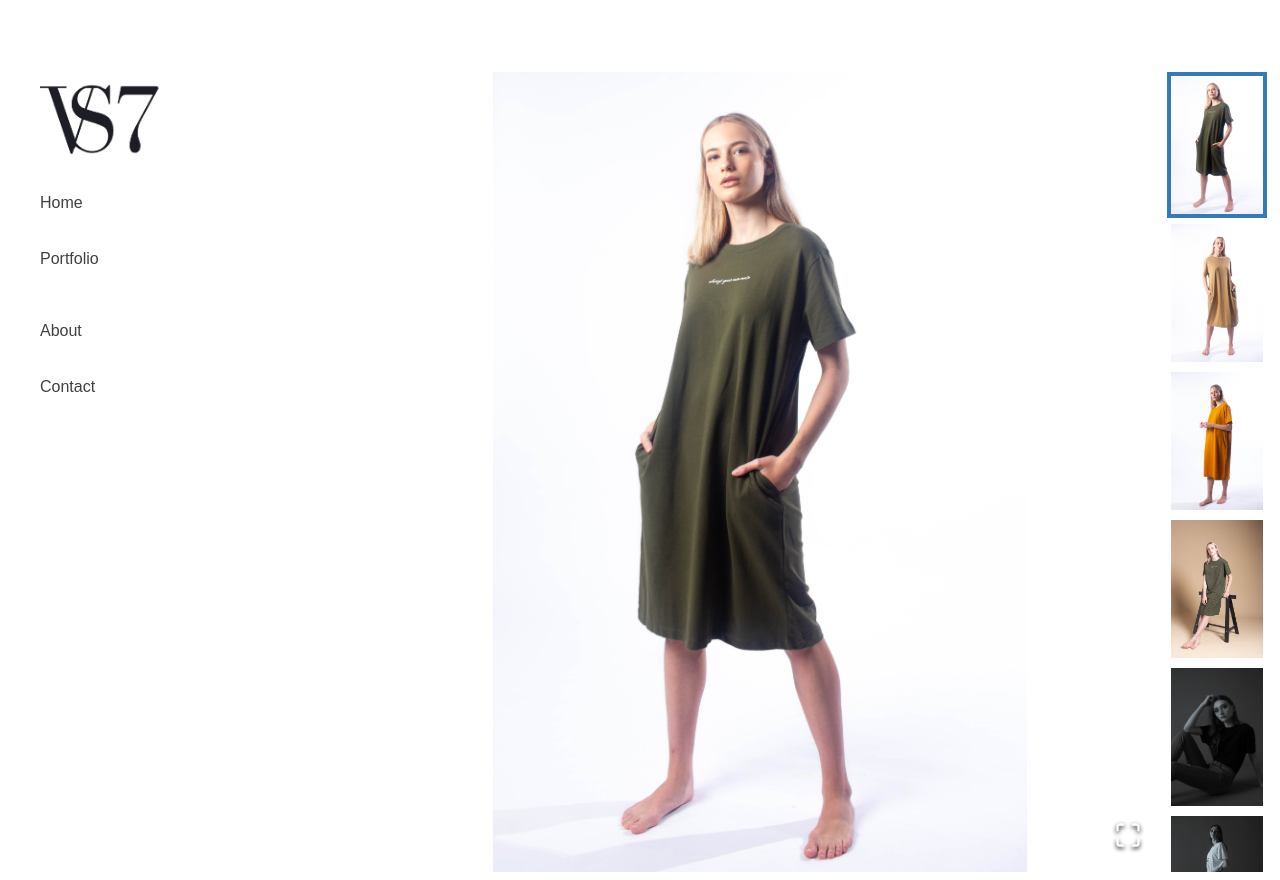
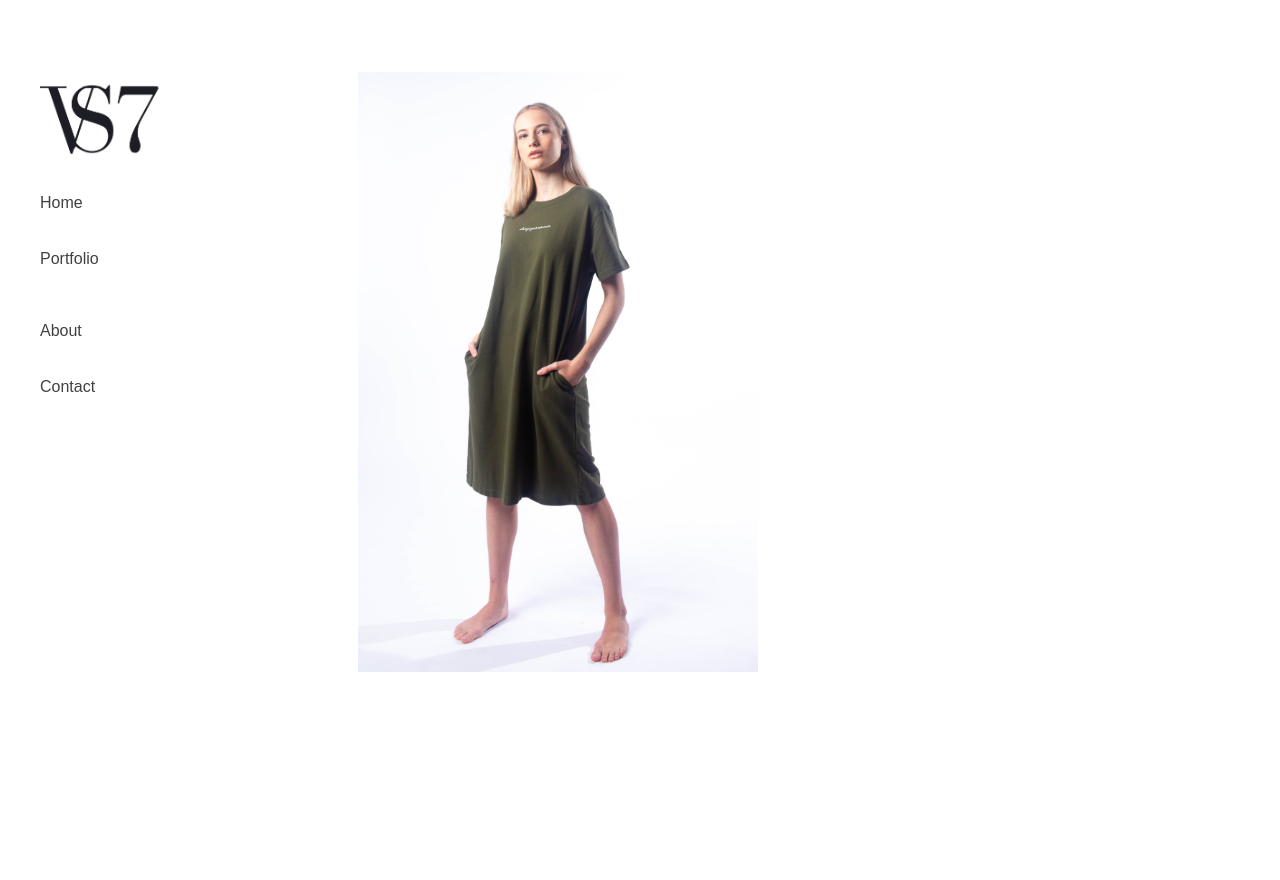
Before and after one commit to svadali2/soumitris-portfolio-website, a React app: page /fashion in a window 1280 px wide. After the commit the page ends 800 px from the top, so only its background shows below. Built offline with nearby package versions, Linux system fonts and the light colour scheme.

Commit message:
images scaled to constant height with transitions

```diff
--- a/src/components/App.js
+++ b/src/components/App.js
@@ -3,7 +3,6 @@ import '../styles/App.css';
 import { BrowserRouter as Router, Route, Switch } from "react-router-dom";
 import { makeStyles } from '@material-ui/core/styles';
 import { originalImages, productImages, portraitImages, fashionImages } from '../utilities/constants.js';
-import portrait22 from '../../photos/portrait/portrait22.jpg';
 import Pictureviewer from './Pictureviewer';
 import Navigationbar from './Navigationbar';
 import About from './About';
--- a/src/components/Pictureviewer.js
+++ b/src/components/Pictureviewer.js
@@ -1,50 +1,33 @@
 import React from 'react';
-import ImageGallery from 'react-image-gallery';
 import '../styles/Pictureviewer.css';
 
 class Pictureviewer extends React.Component {
   constructor(props) {
     super(props);
     this.state = {
-      showIndex: false,
-      showBullets: false,
-      infinite: true,
-      showThumbnails: true,
-      showFullscreenButton: true,
-      showGalleryFullscreenButton: true,
-      showPlayButton: false,
-      showGalleryPlayButton: true,
-      showNav: false,
-      isRTL: false,
-      slideDuration: 750,
-      slideInterval: 4000,
-      slideOnThumbnailOver: false,
-      autoPlay: this.props.autoPlay,
-      thumbnailPosition: 'right',
-      showVideo: {}
+      activeIndex: 0
     }
+
+  }
+
+  updateIndex = () => {
+    const { activeIndex } = this.state;
+    const { images } = this.props;
+    this.setState( { activeIndex: activeIndex + 1 === images.length ? 0 : activeIndex + 1 } );
   }
 
   render() {
+    const { images } = this.props;
+    const { activeIndex } = this.state;
     return (
-            <ImageGallery
-              ref={i => this._imageGallery = i}
-              items={this.props.images}
-              lazyLoad={false}
-              infinite={this.state.infinite}
-              showBullets={this.state.showBullets}
-              showFullscreenButton={this.state.showFullscreenButton && this.state.showGalleryFullscreenButton}
-              showPlayButton={this.state.showPlayButton && this.state.showGalleryPlayButton}
-              showThumbnails={this.state.showThumbnails}
-              showIndex={this.state.showIndex}
-              showNav={this.state.showNav}
-              isRTL={this.state.isRTL}
-              thumbnailPosition={this.state.thumbnailPosition}
-              slideDuration={parseInt(this.state.slideDuration)}
-              slideInterval={parseInt(this.state.slideInterval)}
-              slideOnThumbnailOver={this.state.slideOnThumbnailOver}
-              autoPlay={this.state.autoPlay}
-            />
+            <div className={"container"}>
+              {
+              images.map((image, index) => {
+                return <img className={"image"+(activeIndex !== index ? " hidden" : "")} src={images[index]} alt="" onClick={this.updateIndex}/>
+              })
+              }
+
+            </div>
     );
   }
 }
--- a/src/styles/Pictureviewer.css
+++ b/src/styles/Pictureviewer.css
@@ -1 +1,15 @@
-@import "~react-image-gallery/styles/css/image-gallery.css";
+.container {
+    width: inherit;
+    height: inherit;
+}
+
+.image {
+    position: absolute;
+    animation: fade 3s infinite;
+    width: auto;
+    height: 37.5rem;
+}
+
+.hidden {
+    visibility: hidden;
+}
--- a/src/utilities/constants.js
+++ b/src/utilities/constants.js
@@ -1,17 +1,11 @@
 import portrait1 from '../../photos/portrait/portrait1.jpg';
-import portrait2 from '../../photos/portrait/portrait2.jpg';
 import portrait3 from '../../photos/portrait/portrait3.jpg';
 import portrait4 from '../../photos/portrait/portrait4.jpg';
 import portrait5 from '../../photos/portrait/portrait5.jpg';
-import portrait6 from '../../photos/portrait/portrait6.jpg';
-import portrait7 from '../../photos/portrait/portrait7.jpg';
 import portrait8 from '../../photos/portrait/portrait8.jpg';
 import portrait9 from '../../photos/portrait/portrait9.jpg';
 import portrait10 from '../../photos/portrait/portrait10.jpg';
-import portrait11 from '../../photos/portrait/portrait11.jpg';
 import portrait12 from '../../photos/portrait/portrait12.jpg';
-import portrait13 from '../../photos/portrait/portrait13.jpg';
-import portrait14 from '../../photos/portrait/portrait14.jpg';
 import portrait15 from '../../photos/portrait/portrait15.jpg';
 import portrait16 from '../../photos/portrait/portrait16.jpg';
 import portrait17 from '../../photos/portrait/portrait17.jpg';
@@ -23,134 +17,46 @@ import portrait23 from '../../photos/portrait/portrait23.jpg';
 
 import product1 from '../../photos/product/product1.jpg';
 import product2 from '../../photos/product/product2.jpg';
-import product3 from '../../photos/product/product3.jpg';
 import product4 from '../../photos/product/product4.jpg';
 import product5 from '../../photos/product/product5.jpg';
 import product6 from '../../photos/product/product6.jpg';
 import product7 from '../../photos/product/product7.jpg';
 
 export const originalImages = [
-  {
-    original: portrait22,
-    thumbnail: portrait22,
-  },
-  {
-    original: product1,
-    thumbnail: product1,
-  },
-  {
-    original: portrait1,
-    thumbnail: portrait1,
-  },
-  {
-    original: portrait15,
-    thumbnail: portrait15
-  },
-  {
-    original: product5,
-    thumbnail: product5,
-  },
+  portrait22,
+  product1,
+  portrait1,
+  portrait15,
+  product5
 ];
 
 export const productImages = [
-  {
-    original: product1,
-    thumbnail: product1,
-  },
-  {
-    original: product2,
-    thumbnail: product2,
-  },
-  {
-    original: product4,
-    thumbnail: product4,
-    imageSet: [
-          {
-            srcSet: product4,
-            media : '(max-width: 1280px)',
-          }
-        ]
-  },
-  {
-    original: product5,
-    thumbnail: product5,
-  },
-  {
-    original: product6,
-    thumbnail: product6,
-  },
-  {
-    original: product7,
-    thumbnail: product7,
-  },
+  product1,
+  product2,
+  product4,
+  product5,
+  product6,
+  product7,
 ];
 
 export const portraitImages = [
-  {
-    original: portrait1,
-    thumbnail: portrait1,
-  },
-  {
-    original: portrait3,
-    thumbnail: portrait3,
-  },
-  {
-    original: portrait4,
-    thumbnail: portrait4,
-  },
-  {
-    original: portrait5,
-    thumbnail: portrait5,
-  },
-  {
-    original: portrait8,
-    thumbnail: portrait8,
-  },
-  {
-    original: portrait9,
-    thumbnail: portrait9,
-  },
-  {
-    original: portrait10,
-    thumbnail: portrait10,
-  },
-  {
-    original: portrait12,
-    thumbnail: portrait12,
-  },
+  portrait1,
+  portrait3,
+  portrait4,
+  portrait5,
+  portrait8,
+  portrait9,
+  portrait10,
+  portrait12
 ];
 
 export const fashionImages = [
-  {
-    original: portrait15,
-    thumbnail: portrait15,
-  },
-  {
-    original: portrait16,
-    thumbnail: portrait16,
-  },
-  {
-    original: portrait17,
-    thumbnail: portrait17,
-  },
-  {
-    original: portrait18,
-    thumbnail: portrait18,
-  },
-  {
-    original: portrait19,
-    thumbnail: portrait19,
-  },
-  {
-    original: portrait21,
-    thumbnail: portrait21,
-  },
-  {
-    original: portrait22,
-    thumbnail: portrait22,
-  },
-  {
-    original: portrait23,
-    thumbnail: portrait23,
-  }
+  portrait15,
+  portrait16,
+  portrait17,
+  portrait18,
+  portrait19,
+  portrait21,
+  portrait22,
+  portrait23
 ];
```
